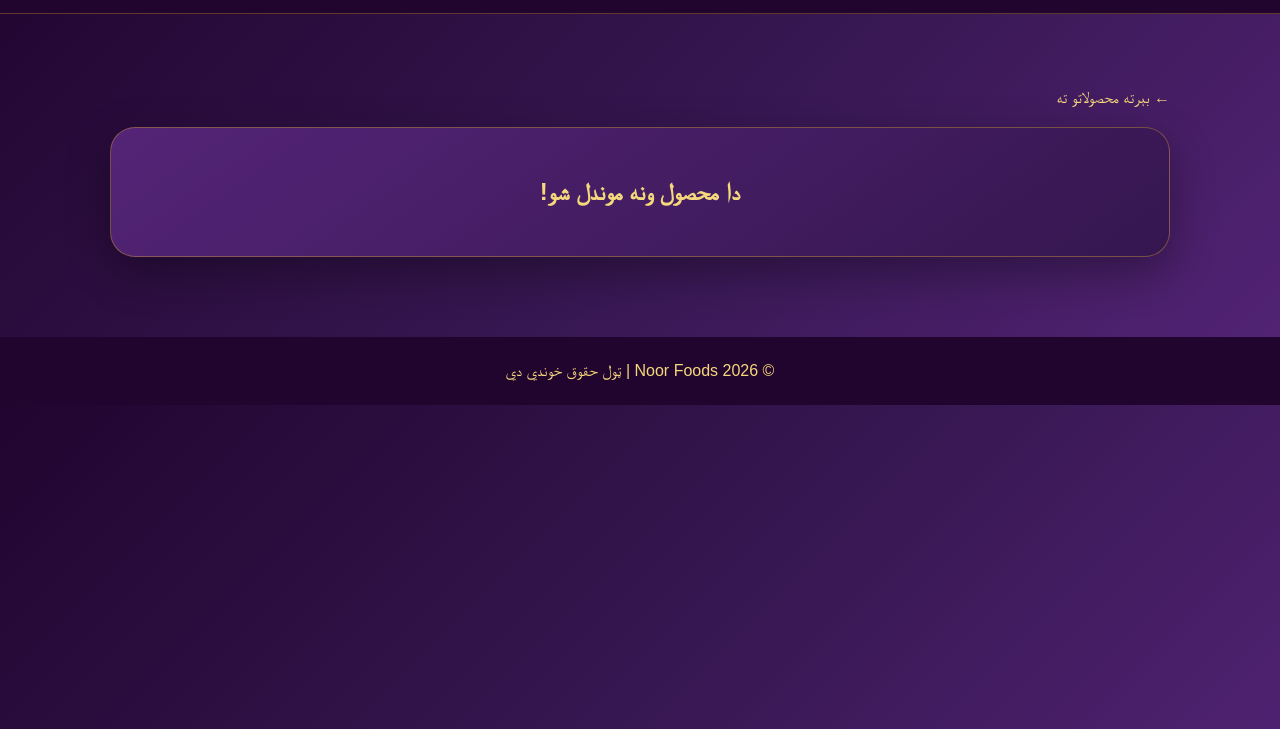
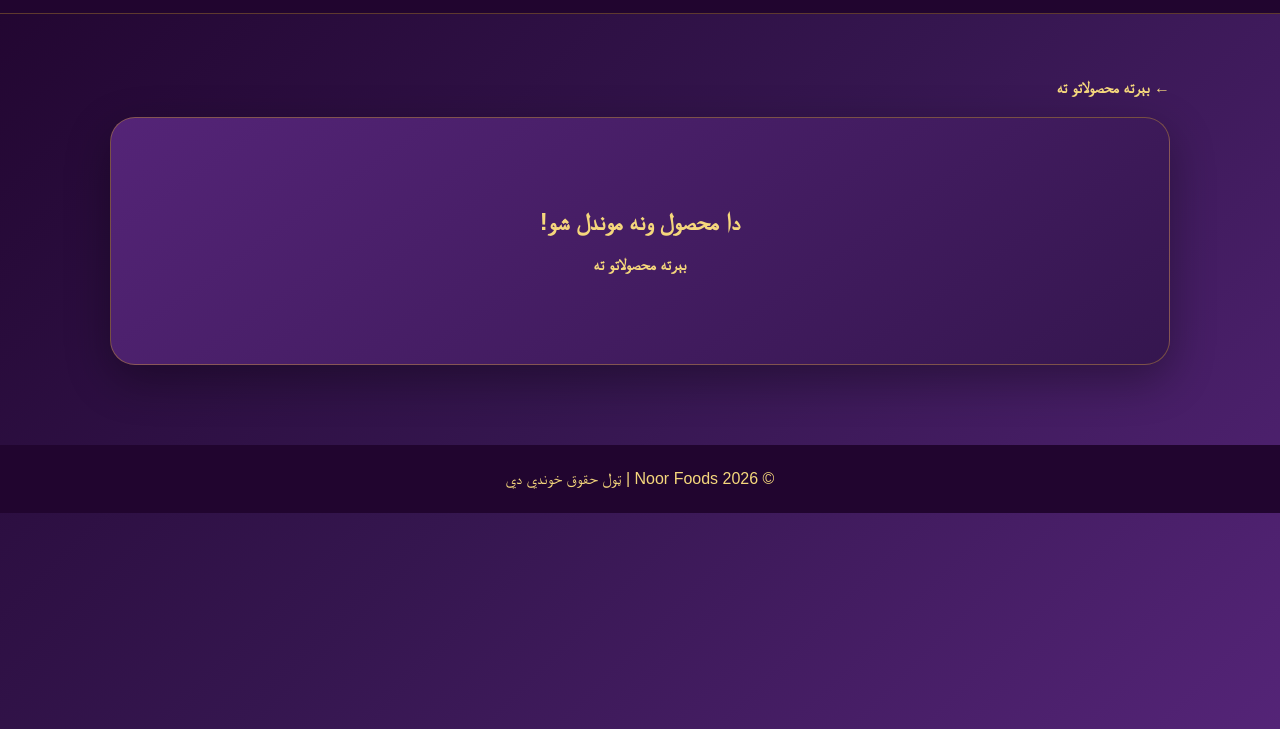
Before and after one commit to faisalzurmati332-design/Noor-Foods, a plain HTML site: page product.html in a window 1280 px wide. Shown: the part 71-800 px from the top of the page. Drawn offline with Linux system fonts and the light colour scheme.

Commit message:
Update product.html

```diff
--- a/product.html
+++ b/product.html
@@ -4,118 +4,70 @@
 <head>
 <meta charset="UTF-8">
 <meta name="viewport" content="width=device-width, initial-scale=1.0">
+<meta name="theme-color" content="#21052F">
 <title>محصول | Noor Foods</title>
 
 <style>
 *{box-sizing:border-box}
 body{
- margin:0;
- font-family:Arial,sans-serif;
+ margin:0;font-family:Arial,sans-serif;
  background:linear-gradient(135deg,#21052F,#35164F,#542477);
- color:#FFF0D0;
+ color:#FFF0D0;min-height:100vh
 }
 header{
- padding:16px 7%;
- display:flex;
- justify-content:space-between;
- align-items:center;
- background:#21052F;
- border-bottom:1px solid #D9A52D55;
+ padding:16px 7%;display:flex;justify-content:space-between;
+ align-items:center;background:#21052F;
+ border-bottom:1px solid #D9A52D55
 }
 .logo{display:flex;align-items:center;gap:12px}
 .logo img{width:52px;height:52px;object-fit:contain}
 .logo h2{color:#F5D77C;margin:0;font-size:22px}
-header a{
- color:#F5D77C;
- text-decoration:none;
- font-weight:bold;
-}
-.container{
- max-width:1100px;
- margin:55px auto;
- padding:20px;
-}
+header a,.back-btn{color:#F5D77C;text-decoration:none;font-weight:bold}
+.container{max-width:1100px;margin:45px auto;padding:20px}
+.back-btn{display:inline-block;margin-bottom:20px}
 .product{
- display:grid;
- grid-template-columns:1fr 1fr;
- gap:35px;
- align-items:center;
- background:linear-gradient(145deg,#542477,#35164F);
- border:1px solid #D9A52D66;
- border-radius:25px;
- padding:30px;
- box-shadow:0 15px 45px #0005;
+ display:grid;grid-template-columns:1fr 1fr;gap:35px;
+ align-items:center;background:linear-gradient(145deg,#542477,#35164F);
+ border:1px solid #D9A52D66;border-radius:25px;
+ padding:30px;box-shadow:0 15px 45px #0005
 }
 .product-image{
- background:#fff0d0;
- border-radius:20px;
- overflow:hidden;
- min-height:350px;
- display:flex;
- align-items:center;
- justify-content:center;
+ background:#FFF0D0;border-radius:20px;overflow:hidden;
+ min-height:350px;display:flex;align-items:center;justify-content:center
 }
-.product-image img{
- width:100%;
- height:350px;
- object-fit:cover;
-}
-.details h1{
- color:#F5D77C;
- font-size:34px;
- margin-top:0;
-}
-.details p{
- line-height:2;
- color:#FFF0D0;
- font-size:16px;
-}
+.product-image img{width:100%;height:350px;object-fit:cover}
+.details h1{color:#F5D77C;font-size:34px;margin-top:0}
+.details p{line-height:2;color:#FFF0D0;font-size:16px}
 .price-box{
- background:#21052F;
- padding:17px;
- border-radius:14px;
- border:1px solid #D9A52D55;
- margin:20px 0;
+ background:#21052F;padding:17px;border-radius:14px;
+ border:1px solid #D9A52D55;margin:20px 0
 }
 .price-box p{margin:8px 0}
 .price-box strong{color:#F5D77C}
 .order-btn{
- display:block;
- text-align:center;
- text-decoration:none;
+ display:block;text-align:center;text-decoration:none;
  background:linear-gradient(90deg,#D9A52D,#F5D77C);
- color:#21052F;
- padding:15px;
- border-radius:12px;
- font-weight:bold;
- font-size:17px;
- transition:.3s;
+ color:#21052F;padding:15px;border-radius:12px;
+ font-weight:bold;font-size:17px;transition:.3s
 }
 .order-btn:hover{transform:translateY(-3px);box-shadow:0 8px 20px #0005}
-.back-btn{
- display:inline-block;
- margin-bottom:20px;
- color:#F5D77C;
- text-decoration:none;
+footer{
+ text-align:center;padding:25px;background:#21052F;
+ color:#F5D77C;margin-top:60px
 }
-footer{
- text-align:center;
- padding:25px;
- background:#21052F;
- color:#F5D77C;
- margin-top:60px;
-}
+.error{text-align:center;color:#F5D77C;padding:40px}
 @media(max-width:700px){
  .product{grid-template-columns:1fr;padding:17px}
  .product-image,.product-image img{height:280px;min-height:280px}
  .details h1{font-size:27px}
  .container{margin:25px auto}
+ header{padding:13px 5%}
+ .logo h2{font-size:18px}
 }
 </style>
 </head>
 
 <body>
-
 <header>
  <div class="logo">
   <img src="noor-logo.png" alt="Noor Foods Logo">
@@ -125,24 +77,21 @@ footer{
 </header>
 
 <div class="container">
- <a class="back-btn" href="index.html">← بېرته محصولاتو ته</a>
+ <a class="back-btn" href="index.html#products">← بېرته محصولاتو ته</a>
 
- <div class="product">
+ <div class="product" id="productBox">
   <div class="product-image">
    <img id="productImage" src="" alt="د محصول عکس">
   </div>
-
   <div class="details">
    <h1 id="productName">محصول</h1>
    <p id="productDescription"></p>
-
    <div class="price-box">
     <p>پرچون نرخ: <strong>د نرخ لپاره اړیکه ونیسئ</strong></p>
     <p>عمده نرخ: <strong>د نرخ لپاره اړیکه ونیسئ</strong></p>
     <p>د لږ تر لږه عمده فرمایش اندازه: <strong>د معلوماتو لپاره اړیکه ونیسئ</strong></p>
    </div>
-
-   <a id="orderButton" class="order-btn" href="#" target="_blank">
+   <a id="orderButton" class="order-btn" href="#" target="_blank" rel="noopener">
     د WhatsApp له لارې فرمایش
    </a>
   </div>
@@ -150,81 +99,80 @@ footer{
 </div>
 
 <footer>
- © 2026 Noor Foods | ټول حقوق خوندي دي
+ © <span id="year"></span> Noor Foods | ټول حقوق خوندي دي
 </footer>
 
 <script>
-const products = {
+const products={
  "tur-march":{
-  name:"تور مرچ",
+  name:"تور مرچ",en:"Black Pepper",
   description:"د خوړو لپاره خوندور او خوشبویه تور مرچ. د پخلنځي د بېلابېلو خوړو لپاره مناسب.",
-  image:"https://images.unsplash.com/photo-1599909533730-f9d5b7e7e6a1?w=800"
+  image:"https://images.unsplash.com/photo-1596040033229-a9821ebd058d?auto=format&fit=crop&w=900&q=85"
  },
  "elaichi":{
-  name:"لاچي",
+  name:"لاچي",en:"Cardamom",
   description:"خوشبویه لاچي د چای، خوږو او بېلابېلو خوړو لپاره.",
-  image:"https://images.unsplash.com/photo-1615485500704-8e990f9900f5?w=800"
+  image:"https://images.unsplash.com/photo-1532336414038-cf19250c5757?auto=format&fit=crop&w=900&q=85"
  },
  "long":{
-  name:"لونګ",
+  name:"لونګ",en:"Cloves",
   description:"طبیعي خوشبویه لونګ د خوړو او چای لپاره.",
-  image:"https://images.unsplash.com/photo-1603905179139-d6c4e4a8a5b4?w=800"
+  image:"https://images.unsplash.com/photo-1509358271058-acd22cc93898?auto=format&fit=crop&w=900&q=85"
  },
  "red-chili":{
-  name:"سره مرچ",
+  name:"سره مرچ",en:"Red Chili",
   description:"سره مرچ د خوړو د خوند او رنګ لپاره.",
-  image:"https://images.unsplash.com/photo-1588252303782-cb80119abd6d?w=800"
+  image:"https://images.unsplash.com/photo-1588252303782-cb80119abd6d?auto=format&fit=crop&w=900&q=85"
  },
  "chicken-powder":{
-  name:"چکن پوډر",
+  name:"چکن پوډر",en:"Chicken Powder",
   description:"د چرګانو او نورو خوړو لپاره د مصالحې پوډر.",
-  image:"https://images.unsplash.com/photo-1596040033229-a9821ebd058d?w=800"
+  image:"https://images.unsplash.com/photo-1596040033229-a9821ebd058d?auto=format&fit=crop&w=900&q=85"
  },
  "cinnamon":{
-  name:"دارچیني",
+  name:"دارچیني",en:"Cinnamon",
   description:"خوشبویه دارچیني د خوړو، چای او خوږو لپاره.",
-  image:"https://images.unsplash.com/photo-1603905179139-d6c4e4a8a5b4?w=800"
+  image:"https://images.unsplash.com/photo-1509358271058-acd22cc93898?auto=format&fit=crop&w=900&q=85"
  },
  "cumin":{
-  name:"زیره",
+  name:"زیره",en:"Cumin",
   description:"زیره د ورځنیو خوړو لپاره یوه مشهوره مصالحه ده.",
-  image:"https://images.unsplash.com/photo-1599909533730-f9d5b7e7e6a1?w=800"
+  image:"https://images.unsplash.com/photo-1532336414038-cf19250c5757?auto=format&fit=crop&w=900&q=85"
  },
  "citric-acid":{
-  name:"سېټریک اسید",
+  name:"سېټریک اسید",en:"Citric Acid",
   description:"د خوراکي استعمال لپاره سېټریک اسید.",
-  image:"https://images.unsplash.com/photo-1518843875459-f738682238a6?w=800"
+  image:"https://images.unsplash.com/photo-1574323347407-f5e1ad6d020b?auto=format&fit=crop&w=900&q=85"
  },
  "turmeric":{
-  name:"کورکمن",
+  name:"کورکمن",en:"Turmeric",
   description:"کورکمن د خوړو لپاره د رنګ او خوند یوه مشهوره مصالحه ده.",
-  image:"https://images.unsplash.com/photo-1615485500704-8e990f9900f5?w=800"
+  image:"https://images.unsplash.com/photo-1615485500704-8e990f9900f3?auto=format&fit=crop&w=900&q=85"
  },
  "ginger-powder":{
-  name:"ادرک پوډر",
+  name:"ادرک پوډر",en:"Ginger Powder",
   description:"ادرک پوډر د خوړو او چای لپاره خوشبویه مصالحه ده.",
-  image:"https://images.unsplash.com/photo-1615485500704-8e990f9900f5?w=800"
+  image:"https://images.unsplash.com/photo-1615485500834-bc10199bc727?auto=format&fit=crop&w=900&q=85"
  }
 };
 
-const id = new URLSearchParams(window.location.search).get("id");
-const product = products[id];
+const id=new URLSearchParams(window.location.search).get("id");
+const product=products[id];
 
 if(product){
  document.getElementById("productName").textContent=product.name;
  document.getElementById("productDescription").textContent=product.description;
  document.getElementById("productImage").src=product.image;
-
+ document.getElementById("productImage").alt=product.name;
  const message="سلام Noor Foods! زه د "+product.name+" په اړه معلومات او نرخ غواړم.";
  document.getElementById("orderButton").href=
   "https://wa.me/93748806537?text="+encodeURIComponent(message);
-
  document.title=product.name+" | Noor Foods";
 }else{
- document.querySelector(".product").innerHTML=
-  "<h2 style='text-align:center;grid-column:1/-1;color:#F5D77C'>دا محصول ونه موندل شو!</h2>";
+ document.getElementById("productBox").innerHTML=
+  '<div class="error" style="grid-column:1/-1"><h2>دا محصول ونه موندل شو!</h2><a class="back-btn" href="index.html#products">بېرته محصولاتو ته</a></div>';
 }
+document.getElementById("year").textContent=new Date().getFullYear();
 </script>
-
 </body>
 </html>
```
